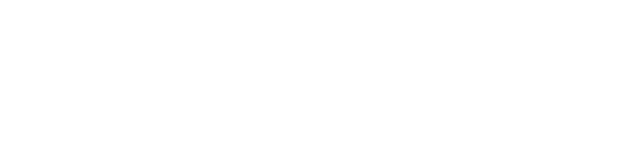
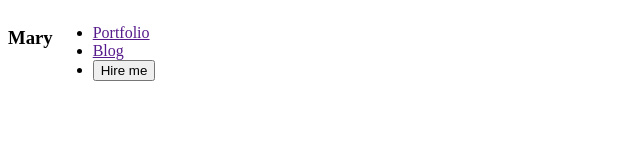
Before and after one commit to mah-mudulhasan-jim/dev_portfolio_01, a plain HTML site: page index.html in a window 1280 px wide. Shown: the whole page, without its empty margins (0-640 px from the left). Drawn offline with Linux system fonts and the light colour scheme.

Commit message:
styles folder added

```diff
--- a/index.html
+++ b/index.html
@@ -4,10 +4,18 @@
     <meta charset="UTF-8">
     <meta name="viewport" content="width=device-width, initial-scale=1.0">
     <title>dev_port_01</title>
+    <link rel="stylesheet" href="styles/style.css">
 </head>
 <body>
     <header>
-
+        <nav>
+           <h3>Mary</h3>
+           <ul>
+                <li><a href="">Portfolio</a></li>
+                <li><a href="">Blog</a></li>
+                <li><button>Hire me</button></li>
+           </ul>
+        </nav>
     </header>
     <main>
 
--- /dev/null
+++ b/styles/style.css
@@ -0,0 +1,4 @@
+/* nav related styles */
+nav{
+    display: flex;
+}
```
